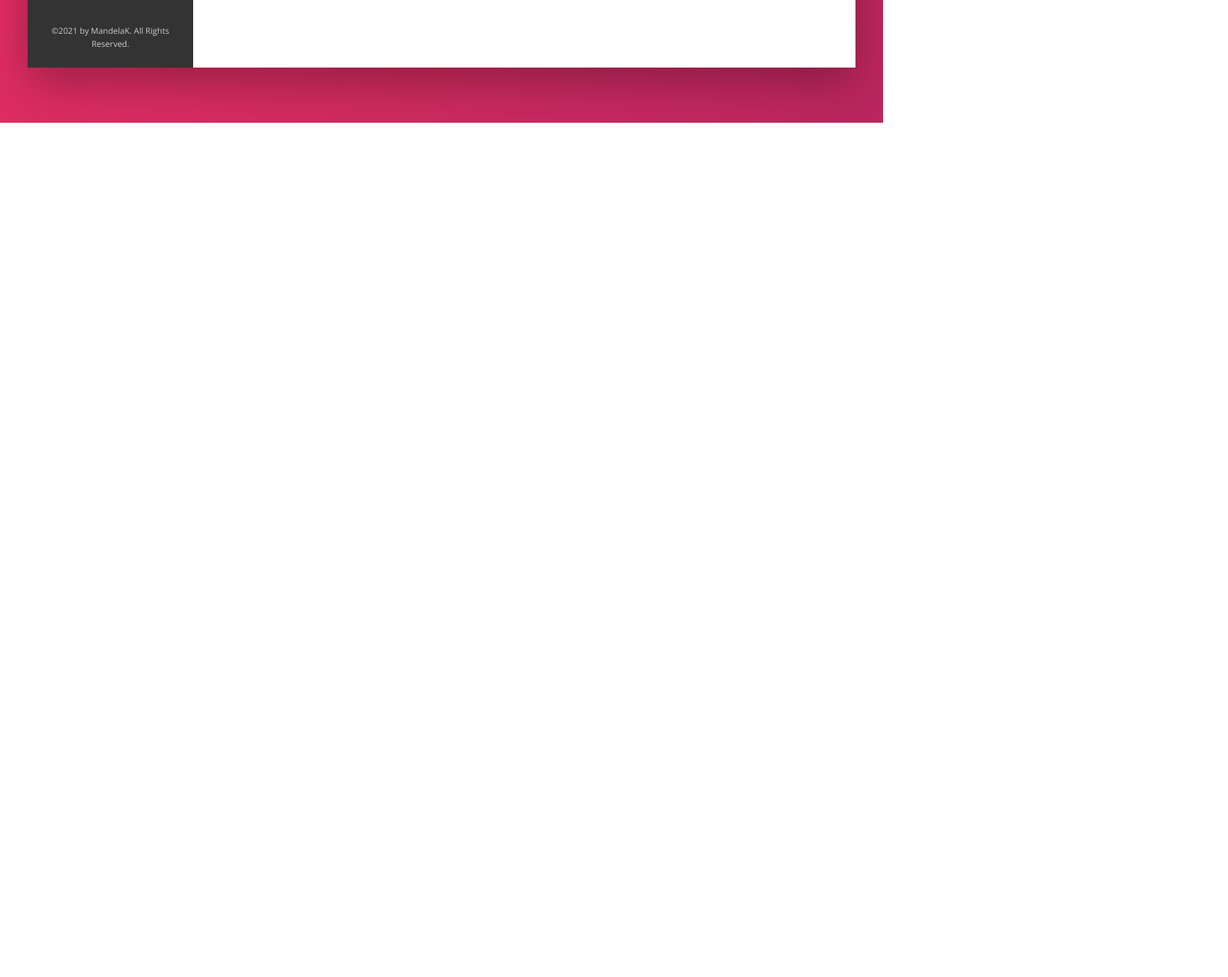
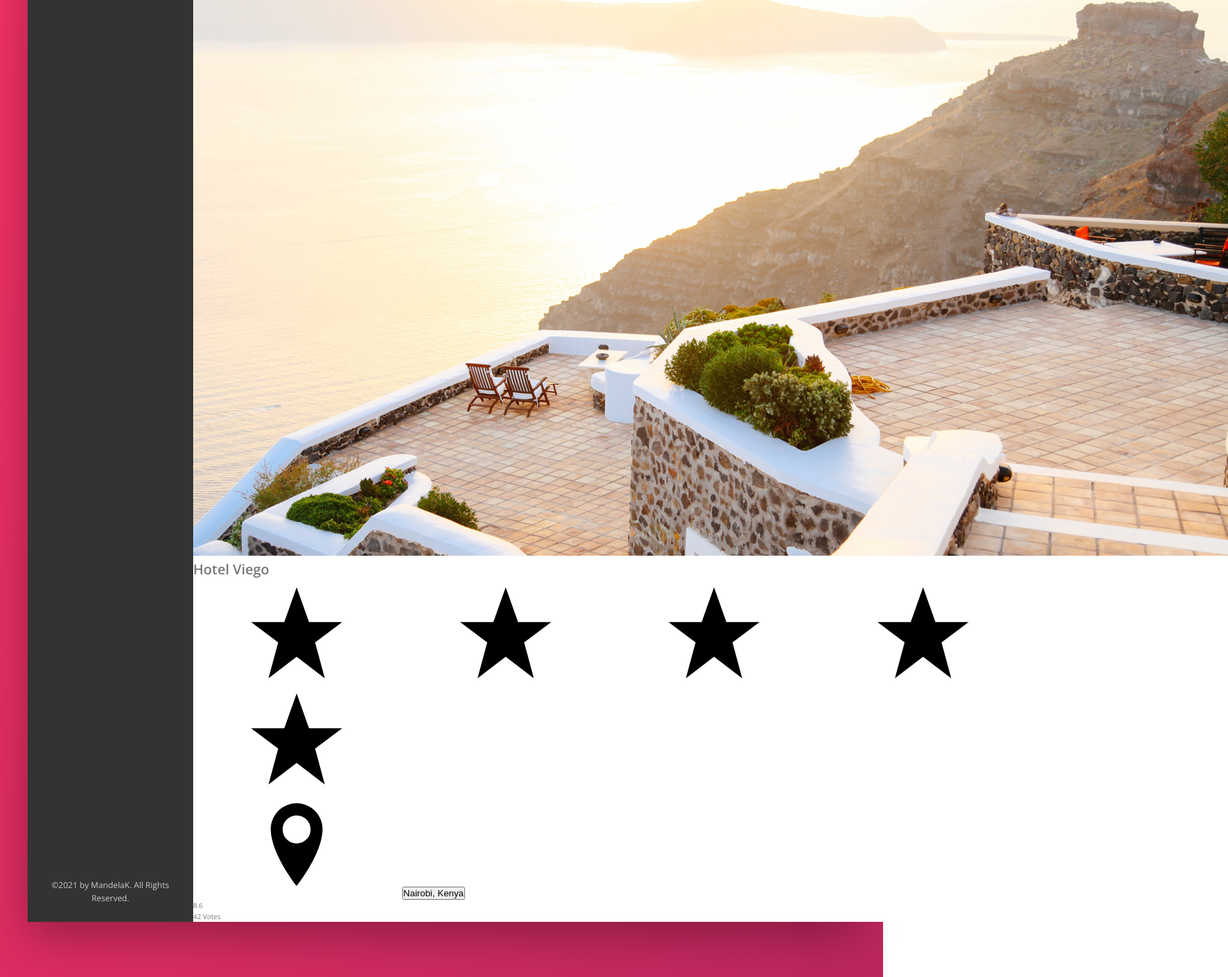
Before and after one commit to MandelaK/Trillo, a website: page index.html in a window 1280 px wide. Shown: the part 852-2269 px from the top of the page at 69% size, 1780 px wide, since content can reach past the window. Before the commit the page ends 1030 px from the top, so only its background shows below. Drawn offline with nearby package versions, Linux system fonts and the light colour scheme.

Commit message:
Structure Hotel View
- Structure the hotel view with HTML

```diff
--- a/index.html
+++ b/index.html
@@ -95,7 +95,61 @@
           <div class="legal">&copy;2021 by MandelaK. All Rights Reserved.</div>
         </nav>
 
-        <main class="hotel-view">Hotel View</main>
+        <main class="hotel-view">
+          <div class="gallery">
+            <figure class="gallery__item">
+              <img
+                src="img/hotel-1.jpg"
+                alt="Photo Of Hotel 1"
+                class="gallery__photo"
+              />
+            </figure>
+            <figure class="gallery__item">
+              <img
+                src="img/hotel-2.jpg"
+                alt="Photo Of Hotel 2"
+                class="gallery__photo"
+              />
+            </figure>
+            <figure class="gallery__item">
+              <img
+                src="img/hotel-3.jpg"
+                alt="Photo Of Hotel 3"
+                class="gallery__photo"
+              />
+            </figure>
+          </div>
+          <div class="overview">
+            <h1 class="overview__heading">Hotel Viego</h1>
+            <div class="overview__stars">
+              <svg class="overview__icon-star">
+                <use xlink:href="img/sprite.svg#icon-star"></use>
+              </svg>
+              <svg class="overview__icon-star">
+                <use xlink:href="img/sprite.svg#icon-star"></use>
+              </svg>
+              <svg class="overview__icon-star">
+                <use xlink:href="img/sprite.svg#icon-star"></use>
+              </svg>
+              <svg class="overview__icon-star">
+                <use xlink:href="img/sprite.svg#icon-star"></use>
+              </svg>
+              <svg class="overview__icon-star">
+                <use xlink:href="img/sprite.svg#icon-star"></use>
+              </svg>
+            </div>
+            <div class="overview__location">
+              <svg class="overview__icon-location">
+                <use xlink:href="img/sprite.svg#icon-location-pin"></use>
+              </svg>
+              <button class="button-inline">Nairobi, Kenya</button>
+            </div>
+            <div class="overview__rating">
+              <div class="overview__rating-average">8.6</div>
+              <div class="overage__rating-count">42 Votes</div>
+            </div>
+          </div>
+        </main>
       </div>
     </div>
   </body>
```
